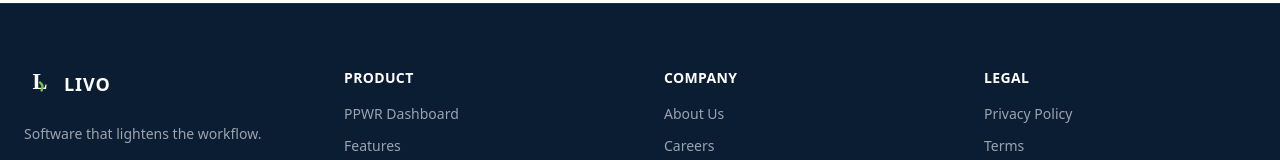
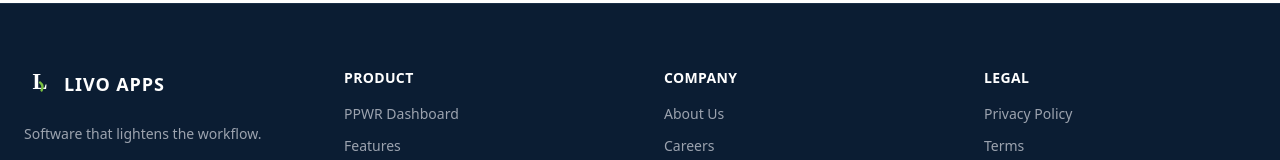
Before and after one commit to Development-TF-NL/Livo-Apps-Website, a Next.js app: page / in a window 1280 px wide. Shown: the part 2835-2995 px from the top of the page. Built offline with nearby package versions, Linux system fonts and the light colour scheme.

Commit message:
Update page.jsx

```diff
--- a/app/page.jsx
+++ b/app/page.jsx
@@ -154,7 +154,7 @@
                     <path d="M 20 18 Q 25 22 22 28" stroke="#7AC143" strokeWidth="3" fill="none" strokeLinecap="round" />
                   </svg>
                 </div>
-                <span className="text-lg font-bold tracking-wider">LIVO</span>
+                <span className="text-lg font-bold tracking-wider">LIVO APPS</span>
               </div>
               <p className="text-gray-400 text-sm">Software that lightens the workflow.</p>
             </div>
```
